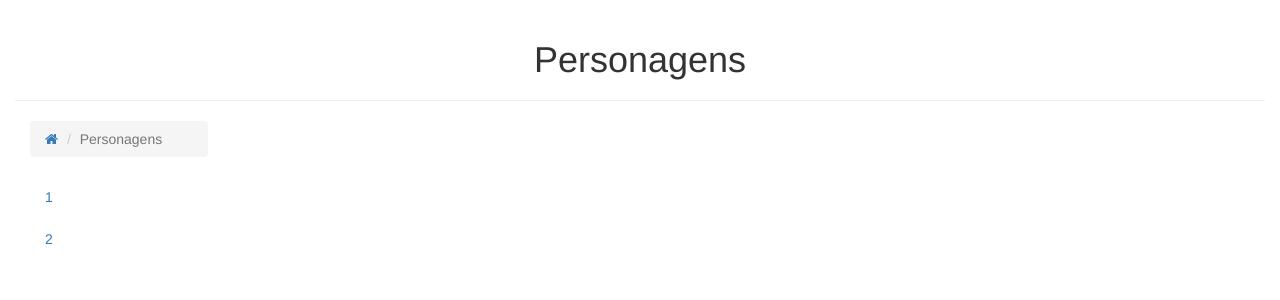
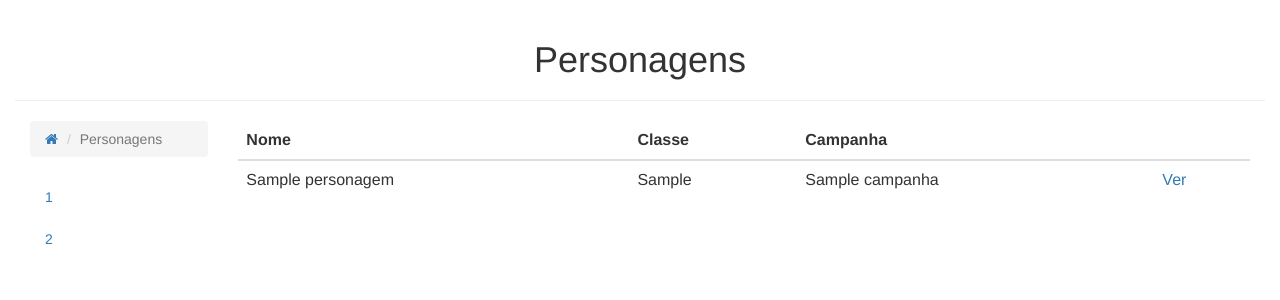
Before and after one commit to easy-rpg/SheetAPI, a Flask app: template rpg/templates/personagem/index.html in a window 1280 px wide. Shown: the part 52-352 px from the top of the page. Run offline with Flask 2, Linux system fonts and the light colour scheme; the template is opened without the code that fills it: most values are stand-ins (such as "Sample title", 1, 10 or a date in 2020); parts of the project's set-up code (start-up, migrations or seed data) failed here and were passed over; some libraries are stand-ins or nearby versions.

Commit message:
templates personagem iniciados

```diff
--- a/rpg/templates/personagem/index.html
+++ b/rpg/templates/personagem/index.html
@@ -14,7 +14,26 @@
         </ul>
     </div>
     <div class="col-md-10">
-
+        <table class="table table-hover">
+            <thead>
+                <tr>
+                    <th>Nome</th>
+                    <th>Classe</th>
+                    <th>Campanha</th>
+                    <th></th>
+                </tr>
+            </thead>
+            <tbody>
+                {% for personagem in usuario.personagens %}
+                <tr>
+                    <td>{{ personagem }}</td>
+                    <td>{{ personagem.str_classes() }}</td>
+                    <td>{{ personagem.mesa.campanha.nome }}</td>
+                    <td><a href="#">Ver</a></td>
+                </tr>
+                {% endfor %}
+            </tbody>
+        </table>
     </div>
 </div>
 {% endblock %}
```
Also changed, not shown: rpg/templates/personagem/ver.html (added, +21 -0 lines).
